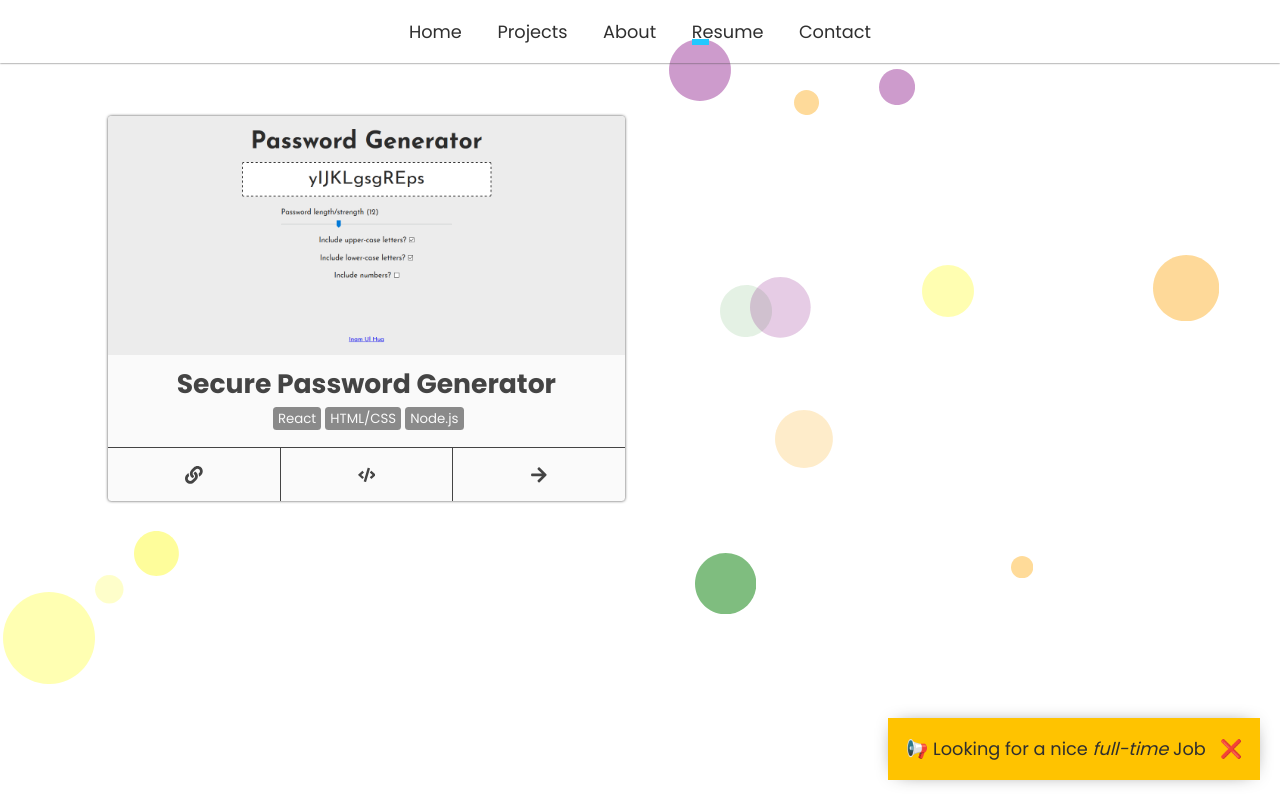
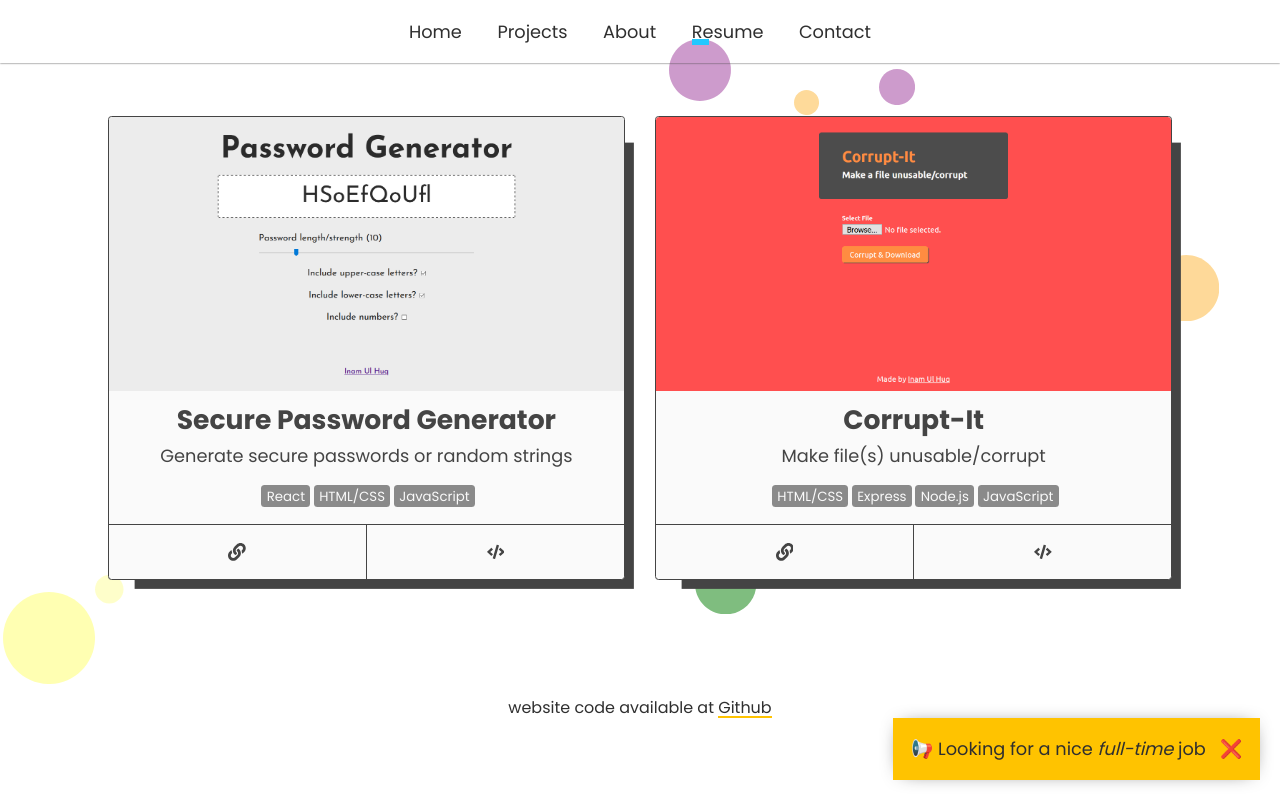
Before and after one commit to Inambe/inambe-webpage, a React (Create React App) app: page /projects in a window 1280 px wide. Built offline with nearby package versions, Linux system fonts and the light colour scheme.

Commit message:
add and fix projects

```diff
--- a/src/App.js
+++ b/src/App.js
@@ -18,7 +18,7 @@ function App() {
 	setTimeout(() => {
 		alert.show(
 			<>
-				📢 Looking for a nice <i>full-time</i> Job
+				📢 Looking for a nice <i>full-time</i> job
 			</>
 		);
 	}, 2000);
--- a/src/components/projectCard.css
+++ b/src/components/projectCard.css
@@ -1,8 +1,10 @@
 .pCard {
 	background: var(--clr-white);
 	color: var(--clr-black-light);
-	box-shadow: 0rem 0rem 3px 0px var(--clr-black-light);
+	box-shadow: 1rem 1rem 0px -0.5rem;
 	border-radius: var(--br-s);
+	margin-bottom: var(--space-s);
+	border: 1px solid;
 }
 
 .pCard-thumbnail {
@@ -20,7 +22,12 @@
 
 .pCard-title {
 	text-align: center;
-	margin-bottom: 0.3rem;
+	margin-bottom: 0.1rem;
+}
+
+.pCard-desc {
+	text-align: center;
+	margin-bottom: 1rem;
 }
 
 .pCard-used {
@@ -37,7 +44,6 @@
 }
 
 .pCard-btnGroup {
-	margin-bottom: var(--space-s);
 	border-top: 1px solid var(--clr-black-light);
 	display: flex;
 }
--- a/src/components/projectCard.js
+++ b/src/components/projectCard.js
@@ -4,6 +4,7 @@ import { Link } from "react-router-dom";
 import "./projectCard.css";
 
 import Img from "./img";
+import A from './a';
 
 function ProjectCard({ project }) {
 	return (
@@ -13,6 +14,7 @@ function ProjectCard({ project }) {
 			</div>
 			<div className="pCard-details">
 				<h3 className="pCard-title">{project.title}</h3>
+				<p className="pCard-desc">{project.description}</p>
 				<div className="pCard-used">
 					{project.uses.map((u, i) => (
 						<span key={i}>{u.name}</span>
@@ -20,18 +22,19 @@ function ProjectCard({ project }) {
 				</div>
 				<div className="pCard-btnGroup">
 					{project.live_link && (
-						<a href={project.live_link} title="live">
+						<A noStyle newTab href={project.live_link} title="live">
 							<FaLink />
-						</a>
+						</A>
 					)}
 					{project.code_link && (
-						<a href={project.code_link} title="see the code">
+						<A noStyle newTab href={project.code_link} title="see the code">
+
 							<FaCode />
-						</a>
+						</A>
 					)}
-					<Link to={`/projects/${project.id}`} title="read more">
+					{/* <Link to={`/projects/${project.id}`} title="read more">
 						<FaArrowRight />
-					</Link>
+					</Link> */}
 				</div>
 			</div>
 		</div>
--- a/src/data/db.json
+++ b/src/data/db.json
@@ -4,16 +4,27 @@
 		{ "id": 2, "name": "JavaScript" },
 		{ "id": 3, "name": "React" },
 		{ "id": 4, "name": "Node.js" },
-		{ "id": 5, "name": "HTML/CSS" }
+		{ "id": 5, "name": "HTML/CSS" },
+		{ "id": 6, "name": "Express" }
 	],
 	"projects": [
 		{
 			"id": 1,
 			"title": "Secure Password Generator",
-			"img": "password-generator.png",
-			"uses": [3, 5, 4],
+			"description": "Generate secure passwords or random strings",
+			"img": "Password-Generator-1.png",
+			"uses": [3, 5, 2],
 			"code_link": "https://github.com/Inambe/password-generator-app",
 			"live_link": "https://password-generator-ib.netlify.com"
+		},
+		{
+			"id": 2,
+			"title": "Corrupt-It",
+			"description": "Make file(s) unusable/corrupt",
+			"img": "Corrupt-It-1.png",
+			"uses": [5, 6, 4, 2],
+			"code_link": "https://github.com/Inambe/corrupt-it",
+			"live_link": "https://corrupt-it.herokuapp.com/"
 		}
 	]
 }
--- a/src/pages/projectsPage.js
+++ b/src/pages/projectsPage.js
@@ -3,6 +3,7 @@ import { Row, Col } from "react-grid-system";
 
 import Container from "../components/container";
 import ProjectCard from "../components/projectCard";
+import Footer from './../components/footer';
 
 import projects from "./../api/projects";
 
@@ -21,6 +22,7 @@ function ProjectsPage() {
 						))}
 				</Row>
 			</Container>
+			<Footer />
 		</main>
 	);
 }
```
Also changed, not shown: src/static/media/imgs/Corrupt-It-1.png (added), src/static/media/imgs/Password-Generator-1.png (added).
